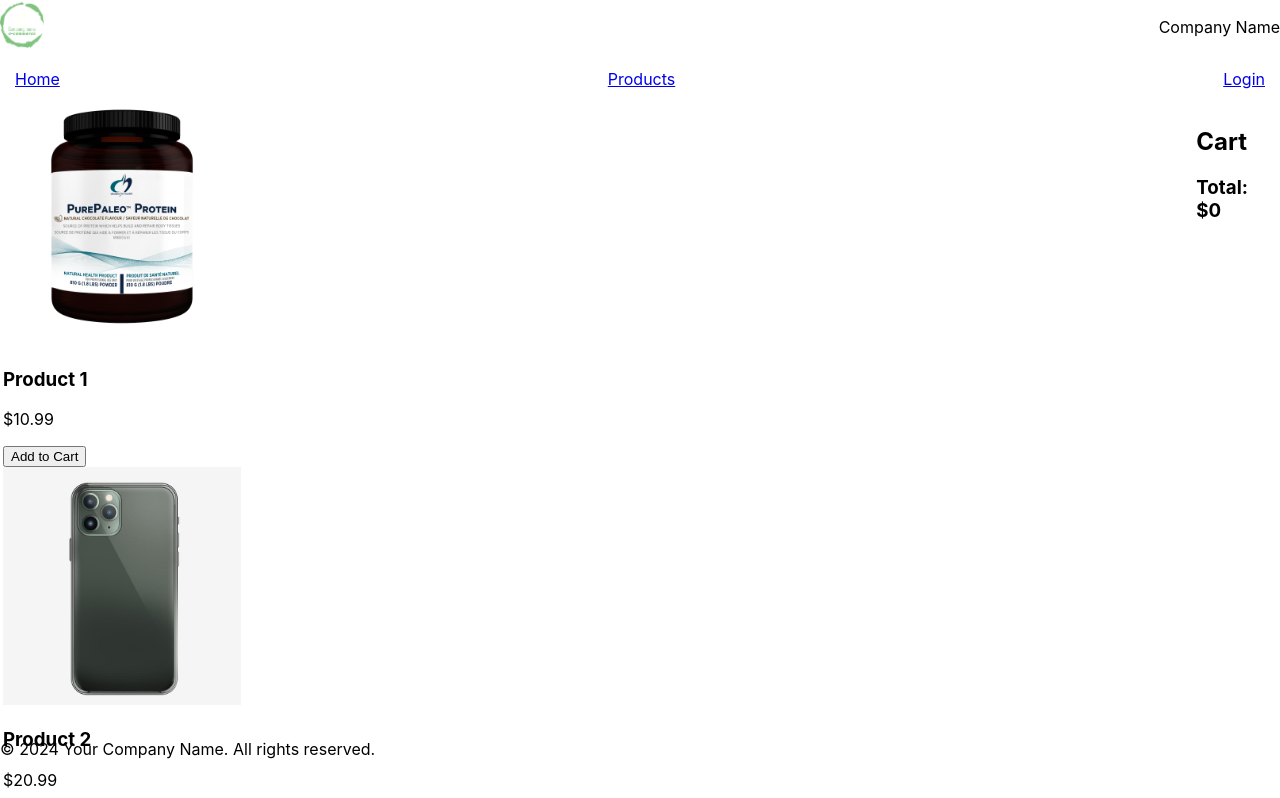
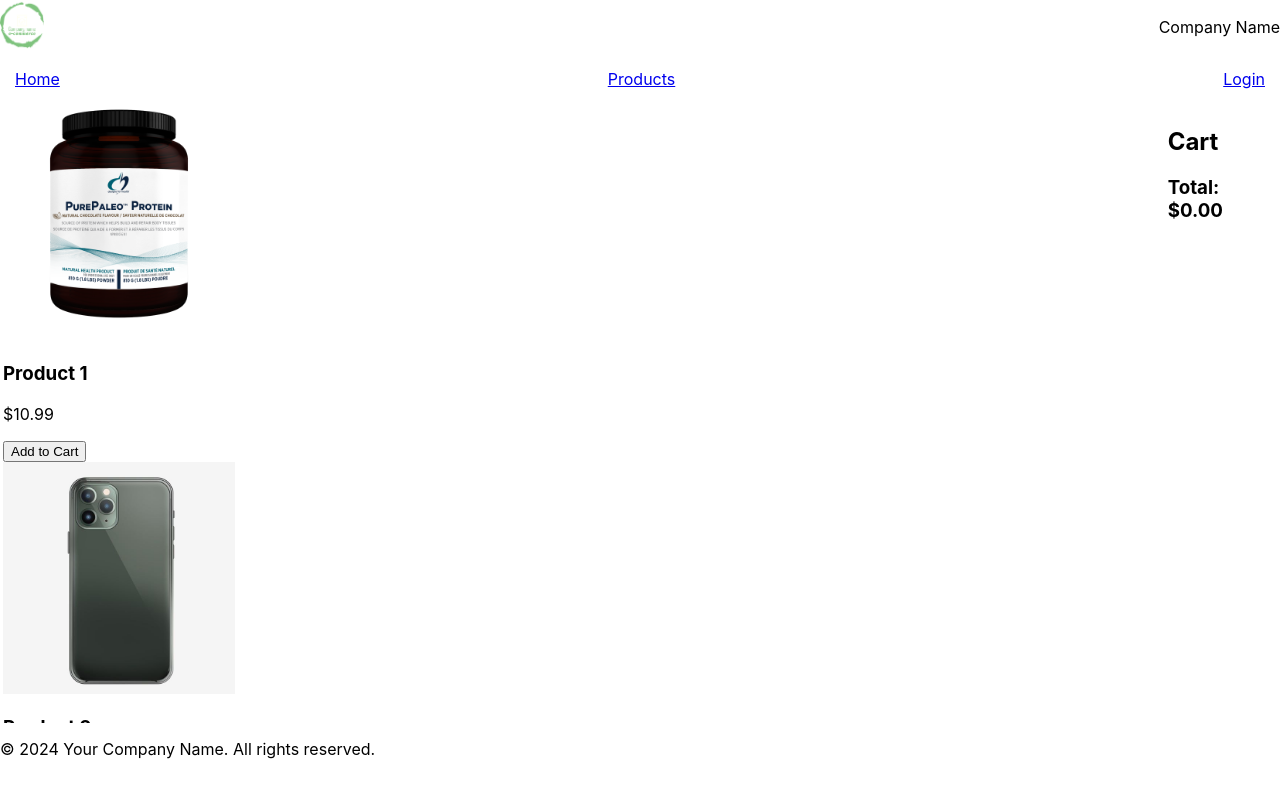
Before and after one commit to Jozeph-Zemambo/381_Assignment4, a React (Create React App) app in the folder App/my-ecommerce-app/: page /products in a window 1280 px wide. Shown: the top 798 px of the page. Built offline with nearby package versions, Linux system fonts and the light colour scheme.

Commit message:
edits for prouduct page

```diff
--- a/App/my-ecommerce-app/src/components/Cart.js
+++ b/App/my-ecommerce-app/src/components/Cart.js
@@ -8,7 +8,7 @@
       {cart.map(item => (
         <CartItem key={item.id} item={item} removeFromCart={removeFromCart} />
       ))}
-      <h3>Total: ${cart.reduce((acc, item) => acc + item.price * item.quantity, 0)}</h3>
+      <h3>Total: ${(cart.reduce((acc, item) => acc + item.price * item.quantity, 0)).toFixed(2)}</h3>
     </div>
   );
 }
--- a/App/my-ecommerce-app/src/components/CartItem.js
+++ b/App/my-ecommerce-app/src/components/CartItem.js
@@ -2,7 +2,7 @@
 
 const CartItem = ({ item, removeFromCart }) => {
   const { id, name, price, quantity } = item;
-  const totalPrice = price * quantity;
+  const totalPrice = (price * quantity).toFixed(2);
 
   return (
     <div className="cart-item">
--- a/App/my-ecommerce-app/src/components/Footer.js
+++ b/App/my-ecommerce-app/src/components/Footer.js
@@ -1,5 +1,6 @@
 // Footer.js
 import React from 'react';
+import '../index.css';
 
 function Footer() {
 
--- a/App/my-ecommerce-app/src/index.css
+++ b/App/my-ecommerce-app/src/index.css
@@ -44,6 +44,7 @@
   bottom: 0;
   width: 100%;
   padding-bottom: 25px;
+  background-color: white;
 }
 
 .homemainsection{
```
